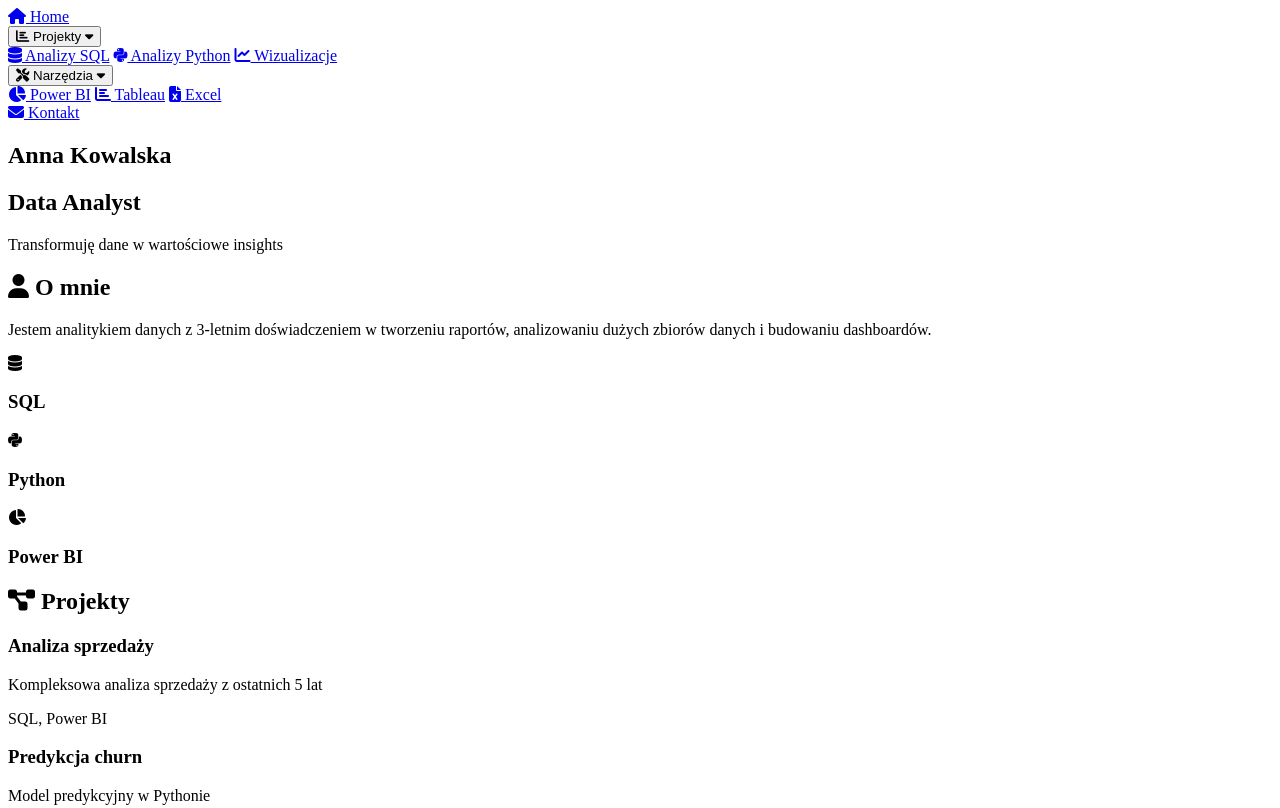
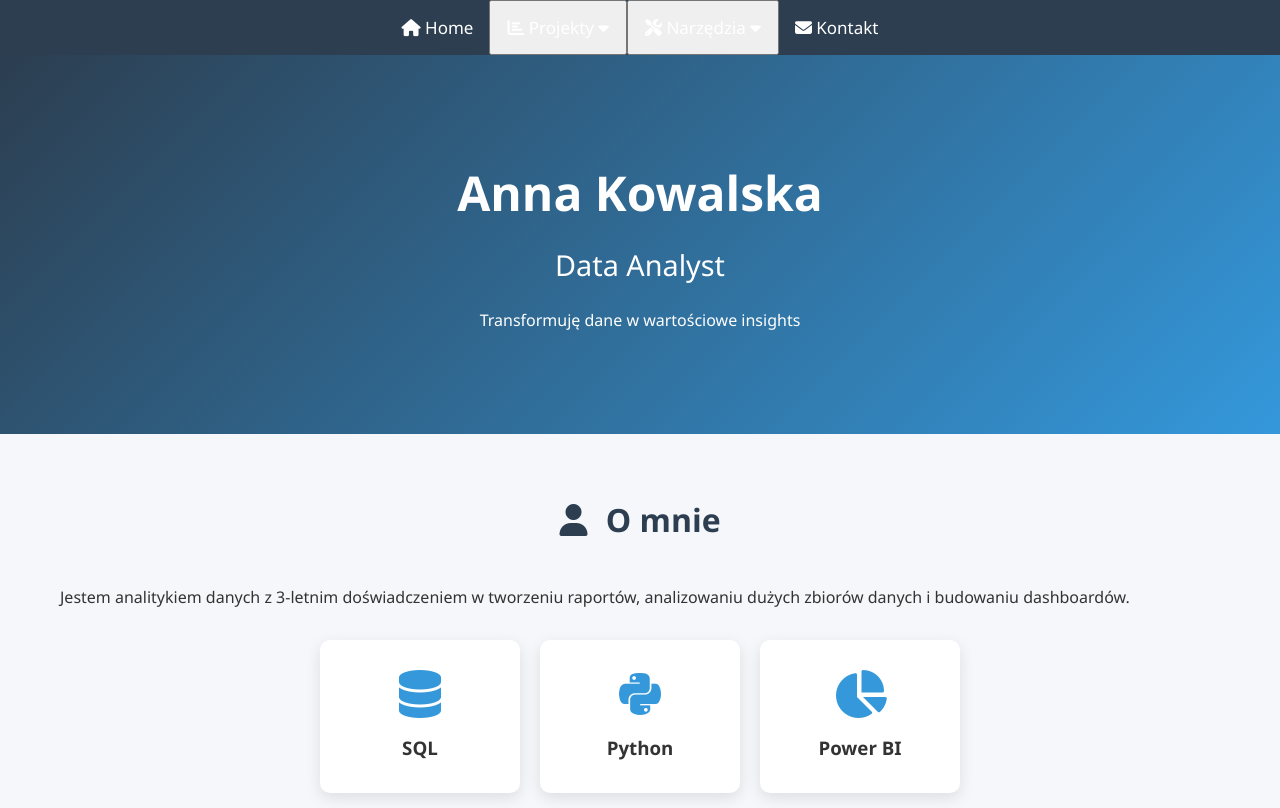
Before and after one commit to MateuszLesniak1991/MateuszLesniak1991.github.io, a plain HTML site: page index.html in a window 1280 px wide. Shown: the top 808 px of the page. Drawn offline with Linux system fonts and the light colour scheme.

Commit message:
Update index.html

```diff
--- a/index.html
+++ b/index.html
@@ -5,7 +5,7 @@
     <meta name="viewport" content="width=device-width, initial-scale=1.0">
     <title>Portfolio Data Analyst</title>
     <link rel="stylesheet" href="https://cdnjs.cloudflare.com/ajax/libs/font-awesome/6.4.0/css/all.min.css">
-    <link rel="stylesheet" href="style.css">
+    <link rel="stylesheet" href="mystyle.css">
 </head>
 <body>
     <header>
```
